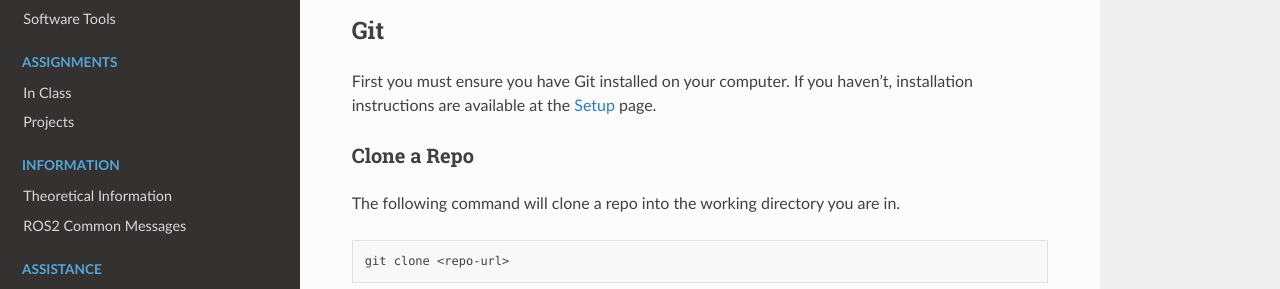
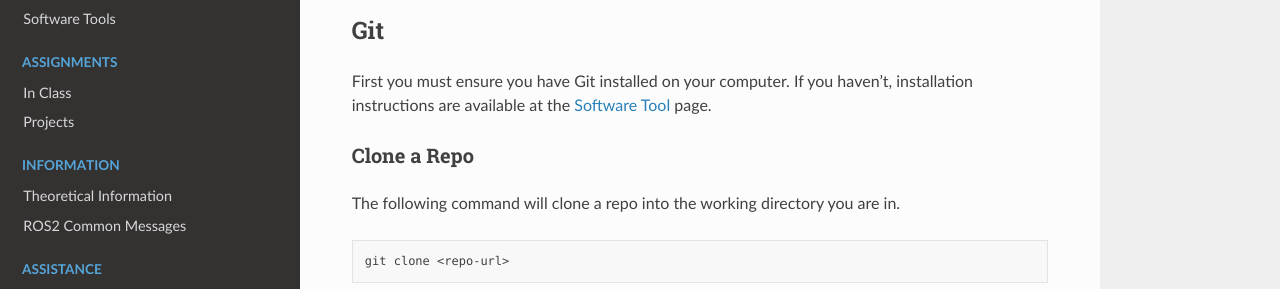
Before and after one commit to av-mae-uf/av1tenth-docs, a Sphinx documentation site: the page built from docs/assistance/cheatsheet.rst, in a window 1280 px wide and 900 px high, scrolled down 5727 px. Shown: the part 162-451 px from the top of the window. Built offline with Sphinx 7.4.7 and the Read the Docs theme 2.0.0, drawn with Linux system fonts in a browser that asks for light colours.

Commit message:
Fixed a link

```diff
--- a/docs/assistance/cheatsheet.rst
+++ b/docs/assistance/cheatsheet.rst
@@ -270,7 +270,7 @@
 
 Git
 ---
-First you must ensure you have Git installed on your computer. If you haven't, installation instructions are available at the `Setup <setup.html>`_ page.
+First you must ensure you have Git installed on your computer. If you haven't, installation instructions are available at the `Software Tool <../gettingstarted/tools.html>`_ page.
 
 Clone a Repo
 ^^^^^^^^^^^^
```
